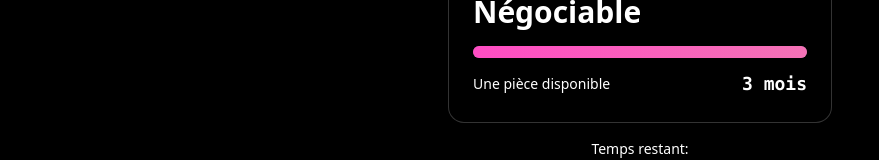
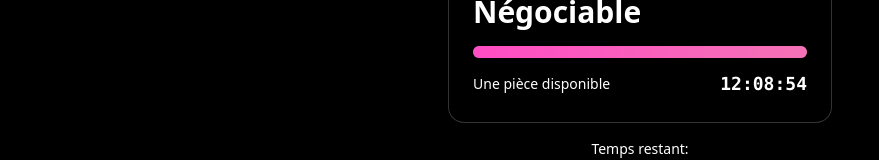
Before and after one commit to Naicky14/qoqa-cv-showcase, a React (Vite) app: page / in a window 1280 px wide. Shown: the part 546-706 px from the top of the page, without its empty margins (0-879 px from the left). Built offline with nearby package versions, Linux system fonts and the light colour scheme.

Commit message:
Update countdown timer
Replace the 3-month delivery time with a countdown timer inspired by the provided image.

```diff
--- a/src/components/ProductCard.tsx
+++ b/src/components/ProductCard.tsx
@@ -1,7 +1,7 @@
 import { Card, CardContent } from "@/components/ui/card";
 import { Badge } from "@/components/ui/badge";
-import { Clock } from "lucide-react";
 import { Link } from "react-router-dom";
+import CountdownTimer from "./CountdownTimer";
 
 interface ProductCardProps {
   id: string;
@@ -65,7 +65,7 @@ const ProductCard = ({
 
               <div className="flex justify-between items-center">
                 <span className="text-white font-medium text-sm">{stockText || `${stockPercent}% du stock restant`}</span>
-                <span className="text-white font-mono text-lg font-bold">{timeLeft}</span>
+                <CountdownTimer className="text-white font-mono text-lg font-bold" />
               </div>
             </div>
           </div>
```
